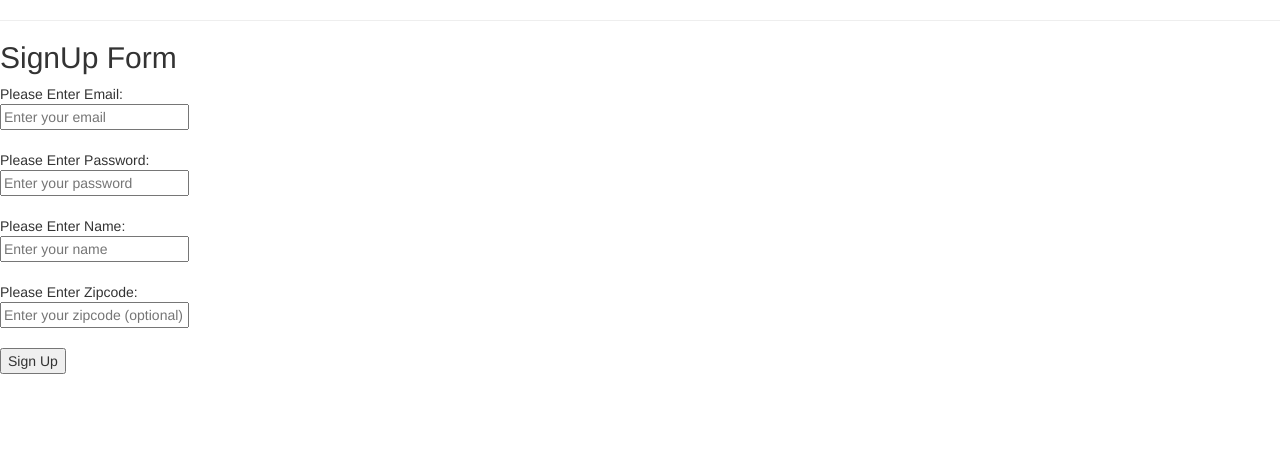
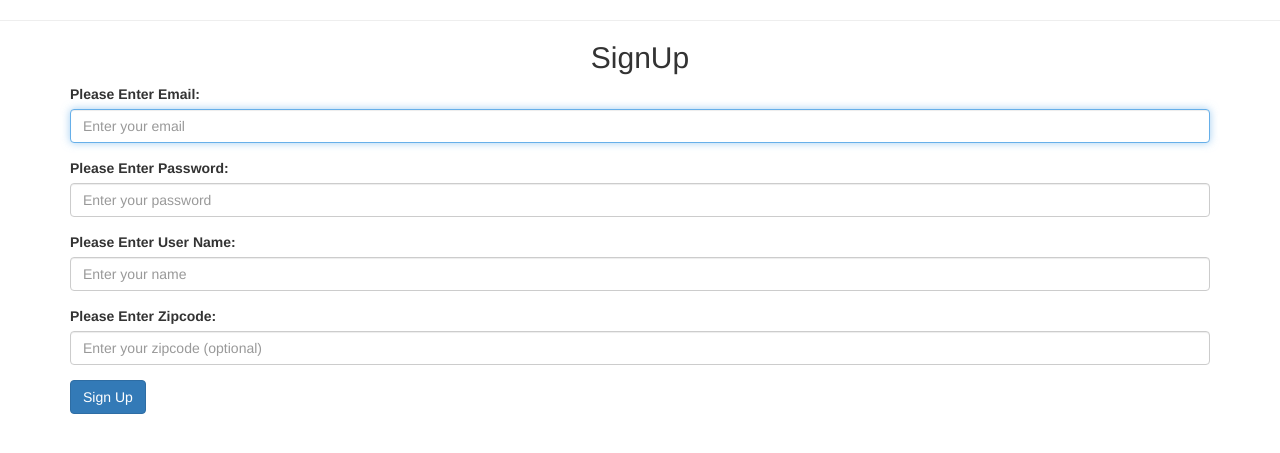
Before and after one commit to nt-git/GoHike, a Flask app: page /SignUp in a window 1280 px wide. Shown: the part 52-505 px from the top of the page. Run offline with Flask 2, Linux system fonts and the light colour scheme; some libraries are stand-ins or nearby versions.

Commit message:
added marker icons and customized messages

```diff
--- a/server.py
+++ b/server.py
@@ -285,9 +285,15 @@ def send_email():
 
     hike = db.session.query(Hike).filter_by(hike_id=hike_id).first()
     user_comment = hike.comments
-    user_rating = hike.u_rating
+    user_rating = str(hike.u_rating)
 
-    custom_message = user_name + " is recommending this trail to you" + '<br>' + "Trail Name: " + trail_name + '<br>' + "Trail URL: " + trail_url + '<br>' + "Trail Length: " + trail_length + '<br>' + user_name + "s comment: " + user_comment
+
+    custom_message = '<br>' + user_name + " is recommending this trail to you" + '<br>' + "Trail Name: " + trail_name + '<br>' + "Trail URL: " + trail_url + '<br>' + "Trail Length: " + trail_length + " miles" + '<br>' + user_name + "s comment: " + user_comment + '<br>'+ user_name + "s rating: " + user_rating
+    message = request.form.get("message") + custom_message
+
+    sg = sendgrid.SendGridAPIClient(apikey=sendgrid_key)
+    from_email = Email(F_email)
+    to_email = Email(T_email)
     message = request.form.get("message") + custom_message
 
     sg = sendgrid.SendGridAPIClient(apikey=sendgrid_key)
--- a/templates/search_results.html
+++ b/templates/search_results.html
@@ -72,6 +72,8 @@
 
         bounds  = new google.maps.LatLngBounds();
 
+        var image_url = 'static/images/mountain-hiking-trail-ol-512.png'
+
         {% for i in range(number) %}
 
         var i = new google.maps.LatLng({{ num_results[i].get('latitude') }}, {{ num_results[i].get('longitude') }});
@@ -79,6 +81,7 @@
         var marker = new google.maps.Marker({
         position: i,
         map: map,
+        icon: image_url,
         title: '{{ num_results[i].get('name') }}'
 
         });
--- a/templates/signup_form.html
+++ b/templates/signup_form.html
@@ -8,24 +8,41 @@
 
         {% else %}
 
-            <h2>SignUp Form</h2>
+            <h2><center>SignUp</center></h2>
+
+            <div class="container">
+                <form action="/SignUp", method="POST">
+                <!-- <div class="form-group"> -->
 
 
-            <form action="/SignUp", method="POST">
-            <div>
-                Please Enter Email:<br><input type="email" name="email" placeholder="Enter your email" required>
-            </div> <br>
-            <div>
-                Please Enter Password:<br><input type="password" name="password" placeholder="Enter your password" required>
-            </div> <br>
-            <div>
-                Please Enter Name:<br><input type="text" name="name" placeholder="Enter your name" required>
-            </div> <br>
-            <div>
-                Please Enter Zipcode:<br><input type="text" name="zip" placeholder="Enter your zipcode (optional)">
-            </div> <br>
-                <input type="submit" value="Sign Up">
+                    <div class="form-group">
+                        <label for="inputEmail">Please Enter Email:</label>
+                        <input type="email" class="form-control" name="email" placeholder="Enter your email" required autofocus>
+                    </div>
+
+                     <div class="form-group">
+                        <label for="inputPassword">Please Enter Password:</label>
+                        <input type="password" class="form-control" name="password" placeholder="Enter your password" required>
+                    </div>
+
+                    <div class="form-group">
+                        <label for="inputName">Please Enter User Name:</label>
+                        <input type="text" name="name" class="form-control" placeholder="Enter your name" required>
+                    </div>
+
+                    <div class="form-group">
+                        <label for="inputZip">Please Enter Zipcode:</label>
+                        <input type="text" name="zip" class="form-control" placeholder="Enter your zipcode (optional)">
+                    </div>
+
+
+                    <div class="form-group">
+                        <input type="submit" class="btn btn-primary" value="Sign Up">
+                    </div>
+
+                <!-- </div> -->
             </form>
+        </div>
 
         {% endif%}
 
```
Also changed, not shown: templates/login_form.html (+19 -11 lines).
